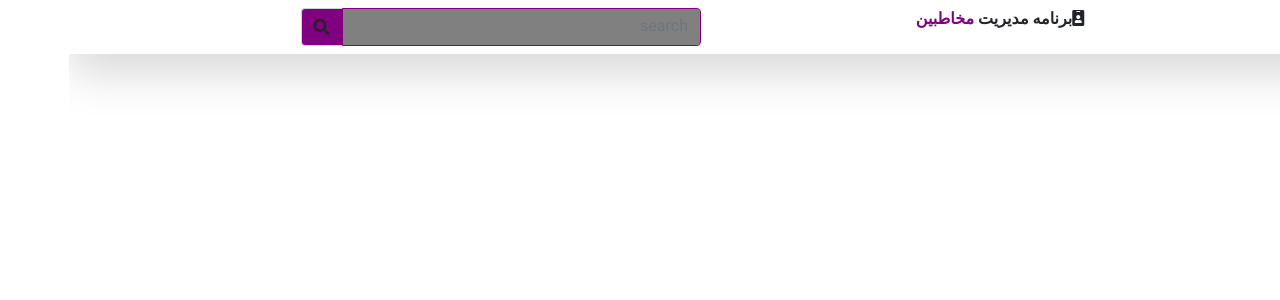
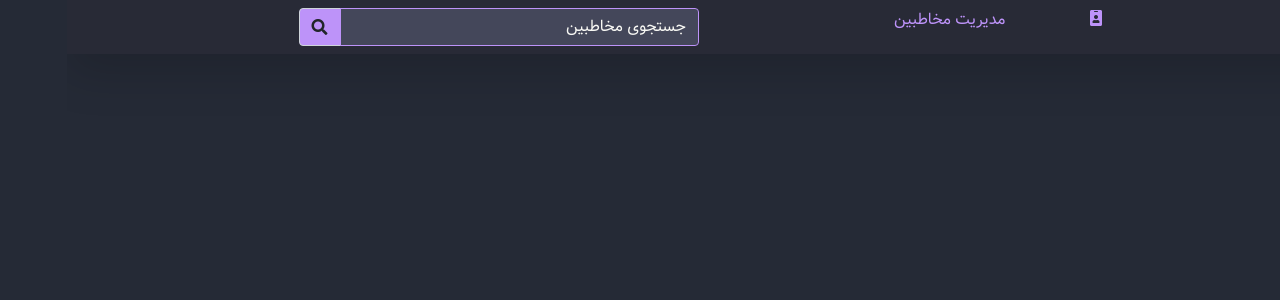
Before and after one commit to c0dehigh/contact-manager, a React (Create React App) app: page / in a window 1280 px wide. Shown: the top 300 px of the page. Built offline with nearby package versions, Linux system fonts and the light colour scheme.

Commit message:
Added colors

```diff
--- a/src/components/Navbar.jsx
+++ b/src/components/Navbar.jsx
@@ -1,24 +1,25 @@
 import Searchcontact from "./contact/Searchcontact";
-
+import { Purple, Background } from "../helpers/colors";
 const Navbar = () => {
-    return(
-        <nav className="navbar navbar-dark navbar-expand-sm shadow-lg">
+  return (
+    <nav
+      className="navbar navbar-dark navbar-expand-sm shadow-lg"
+      style={{ backgroundColor: Background }}
+    >
       <div className="container">
         <div className="row w-100">
           <div className="col">
-                        <i className="fas fa-id-badge">
-                            برنامه مدیریت  {" "}
-                            <span style={{color:"purple"}}>مخاطبین</span>
+            <i className="fas fa-id-badge " style={{ color: Purple , paddingLeft: '15%'}}>
             </i>
+            <span style={{ color: Purple }}> مدیریت مخاطبین</span>
           </div>
           <div className="col">
-                     <Searchcontact/>
+            <Searchcontact />
           </div>
         </div>
       </div>
     </nav>
-    )
-}
+  );
+};
 
-
-export default Navbar
+export default Navbar;
--- a/src/components/contact/Searchcontact.jsx
+++ b/src/components/contact/Searchcontact.jsx
@@ -1,10 +1,13 @@
+import {Purple , Comment} from "../../helpers/colors";
+
+
 const Searchcontact = () => {
     return(
         <div className="input-group mx-2 w-75" dir="ltr">
-            <span className="input-group-text" id="basic-addon1" style={{backgroundColor: "purple"}}>
+            <span className="input-group-text" id="basic-addon1" style={{backgroundColor: Purple}}>
                 <i className="fas fa-search" style={{cursor: "pointer"}}></i>
             </span>
-            <input type="text" dir="rtl" style={{backgroundColor: "gray", borderColor: "purple"}} className="form-control" placeholder="search" aria-describedby="basic-addon1" />
+            <input type="text" dir="rtl" style={{backgroundColor: Comment, borderColor: Purple}} className="form-control" placeholder="جستجوی مخاطبین" aria-describedby="basic-addon1" />
         </div>
     )
 }
--- /dev/null
+++ b/src/helpers/colors.js
@@ -0,0 +1,11 @@
+export const Background = "#282a36";
+export const CurrentLine = "#44475a";
+export const Foreground = "#f8f8f2";
+export const Comment = "#6272a4";
+export const Cyan = "#8be9fd";
+export const Green = "#50fa7b";
+export const Orange = "#ffb86c";
+export const Pink = "#ff79c6";
+export const Purple = "#bd93f9";
+export const Red = "#ff5555";
+export const Yellow = "#f1fa8c";
--- a/src/index.css
+++ b/src/index.css
@@ -1,11 +1,26 @@
 body {
-  margin: 0;
+  background-color: #252a36;
   font-family: "Vazir" , "serif", "ubuntu" !important;
   -webkit-font-smoothing: antialiased;
   -moz-osx-font-smoothing: grayscale;
 }
 
-code {
-  font-family: source-code-pro, Menlo, Monaco, Consolas, 'Courier New',
-    monospace;
+input[type="text"]::-webkit-input-placeholder,
+input[type="email"]::-webkit-input-placeholder,
+input[type="number"]::-webkit-input-placeholder {
+  color: #f8f8f4;
 }
+
+input[type="text"],
+input[type="email"],
+input[type="number"] {
+  color: #f8f8f4 !important;
+  background-color: #44475a !important;
+}
+
+
+.form-control {
+  background-color: #44475a;
+  color: #f8f8f4 !important;
+  border-color: #bd93f9 !important;
+}
```
Also changed, not shown: 1 other file (tests, documents, lock files or other folders). Lines whose indentation alone changed are shown as unchanged.
